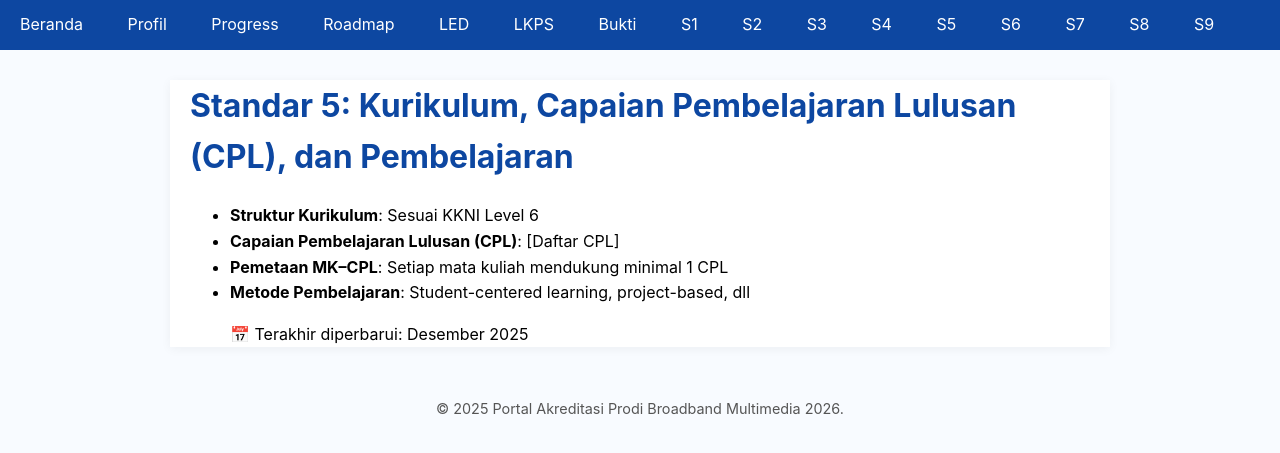
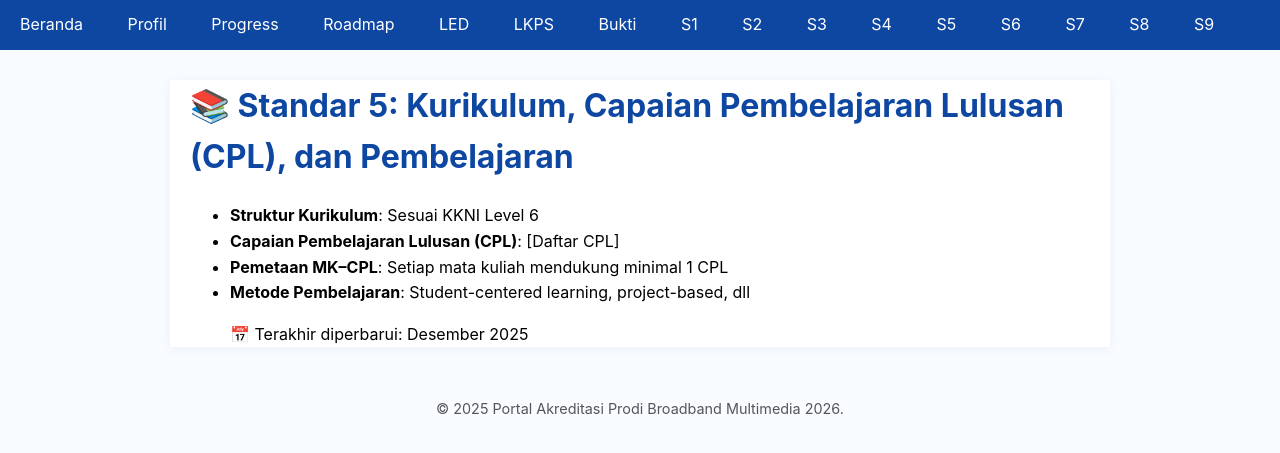
Before and after one commit to portal-psbm/aksi26, a Jekyll site: the page built from standar-5.md, in a window 1280 px wide. Shown: the top 453 px of the page. Built offline with Jekyll 4.4.1, drawn with Linux system fonts in a browser that asks for light colours.

```diff
--- a/standar-5.md
+++ b/standar-5.md
@@ -4,7 +4,7 @@ title: Standar 5
 permalink: /standar-5/
 ---
 
-# Standar 5: Kurikulum, Capaian Pembelajaran Lulusan (CPL), dan Pembelajaran
+# 📚 Standar 5: Kurikulum, Capaian Pembelajaran Lulusan (CPL), dan Pembelajaran
 
 - **Struktur Kurikulum**: Sesuai KKNI Level 6
 - **Capaian Pembelajaran Lulusan (CPL)**: [Daftar CPL]
```
